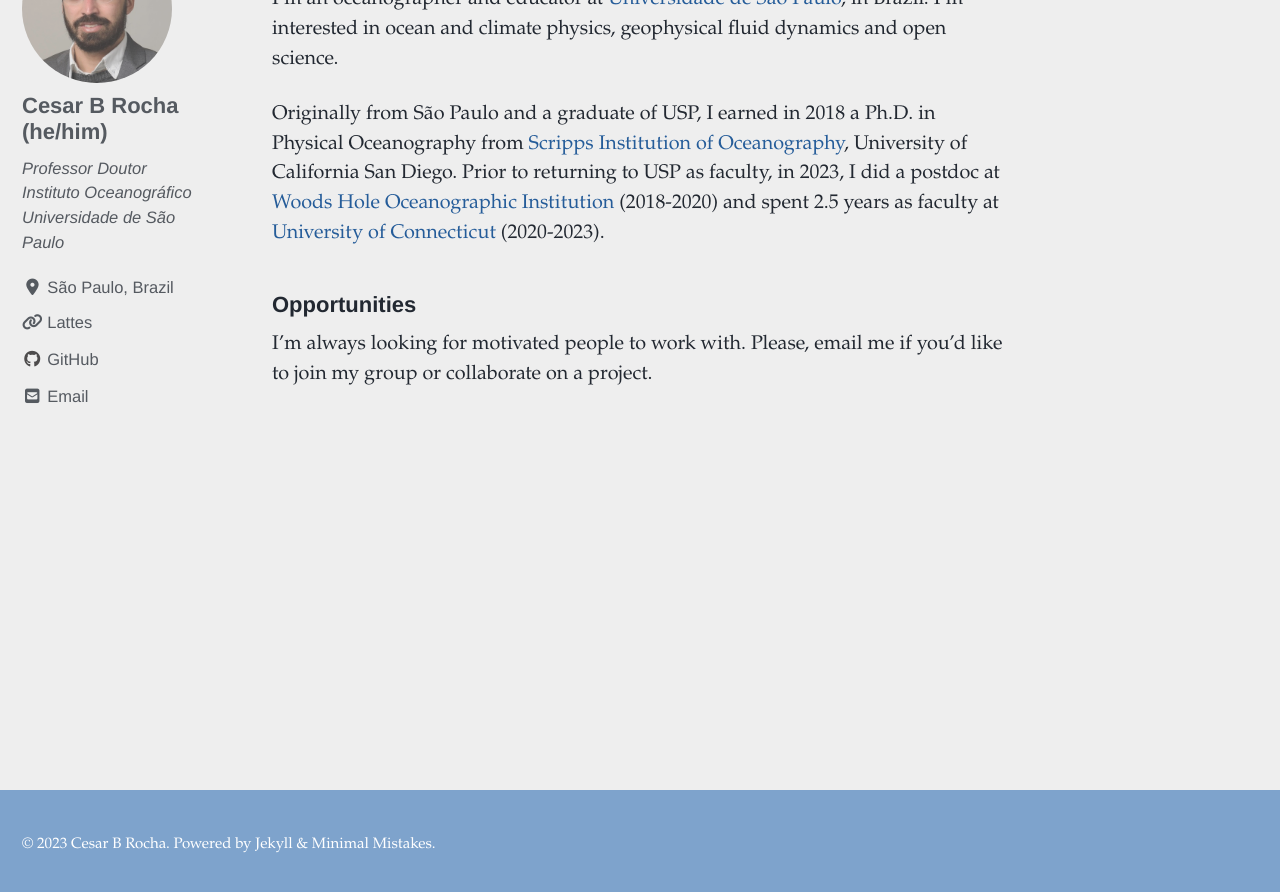
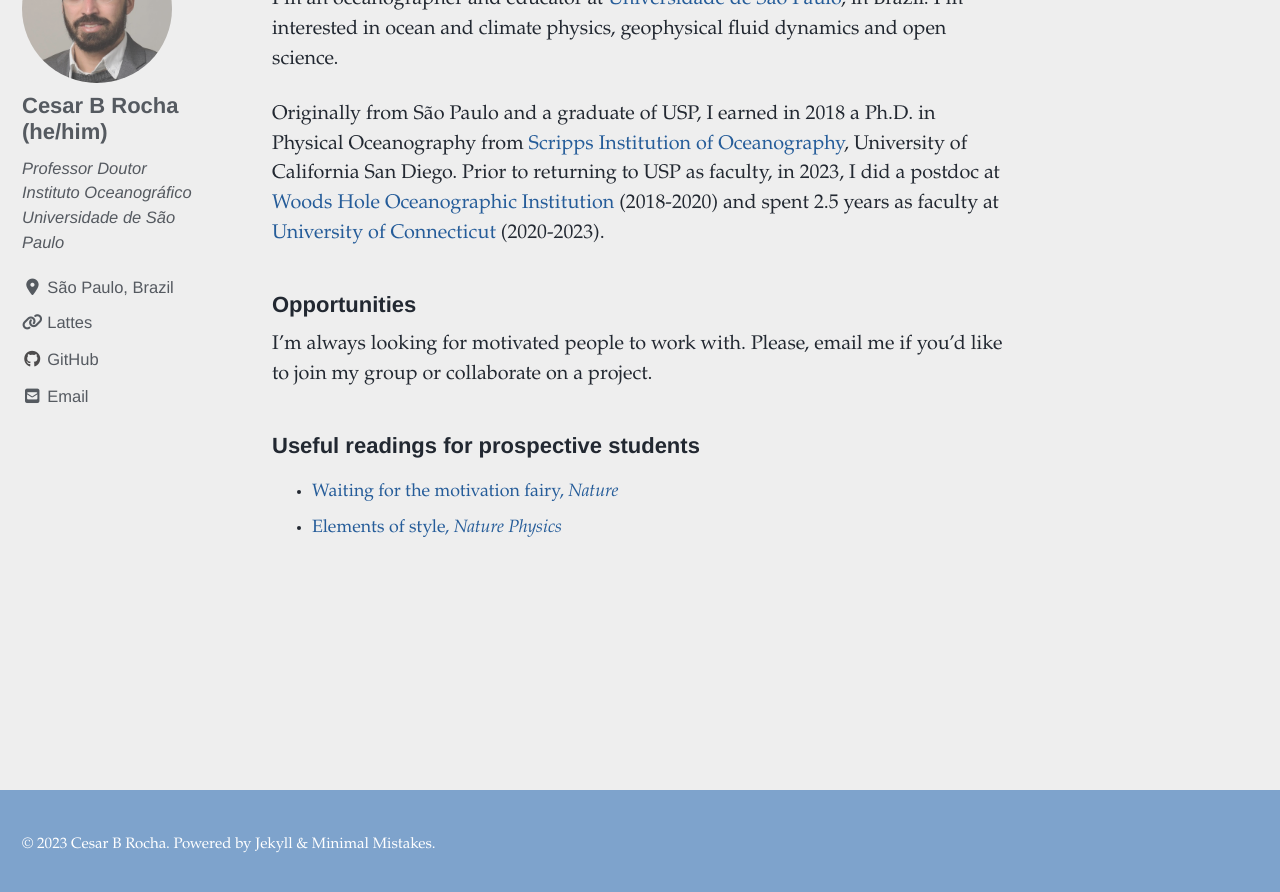
Before and after one commit to cesar-rocha/cesar-rocha.github.io, a Jekyll site: the page built from index.md, in a window 1280 px wide and 900 px high, scrolled down 1191 px. Shown: the top 892 px of the window. Built offline with Jekyll 4.4.1, drawn with Linux system fonts in a browser that asks for light colours; cached includes are drawn as plain includes; nearby versions of some CDN libraries.

Commit message:
update index with useful links

```diff
--- a/index.md
+++ b/index.md
@@ -13,3 +13,9 @@ Originally from São Paulo and a graduate of USP, I earned in 2018 a Ph.D. in Ph
 ### Opportunities
 
 I'm always looking for motivated people to work with. Please, email me if you'd like to join my group or collaborate on a project.
+
+
+### Useful readings for prospective students
+
+- [Waiting for the motivation fairy, *Nature*](https://www.nature.com/articles/nj7341-127a)
+- [Elements of style, *Nature Physics*](https://www.nature.com/articles/nphys724)
```
